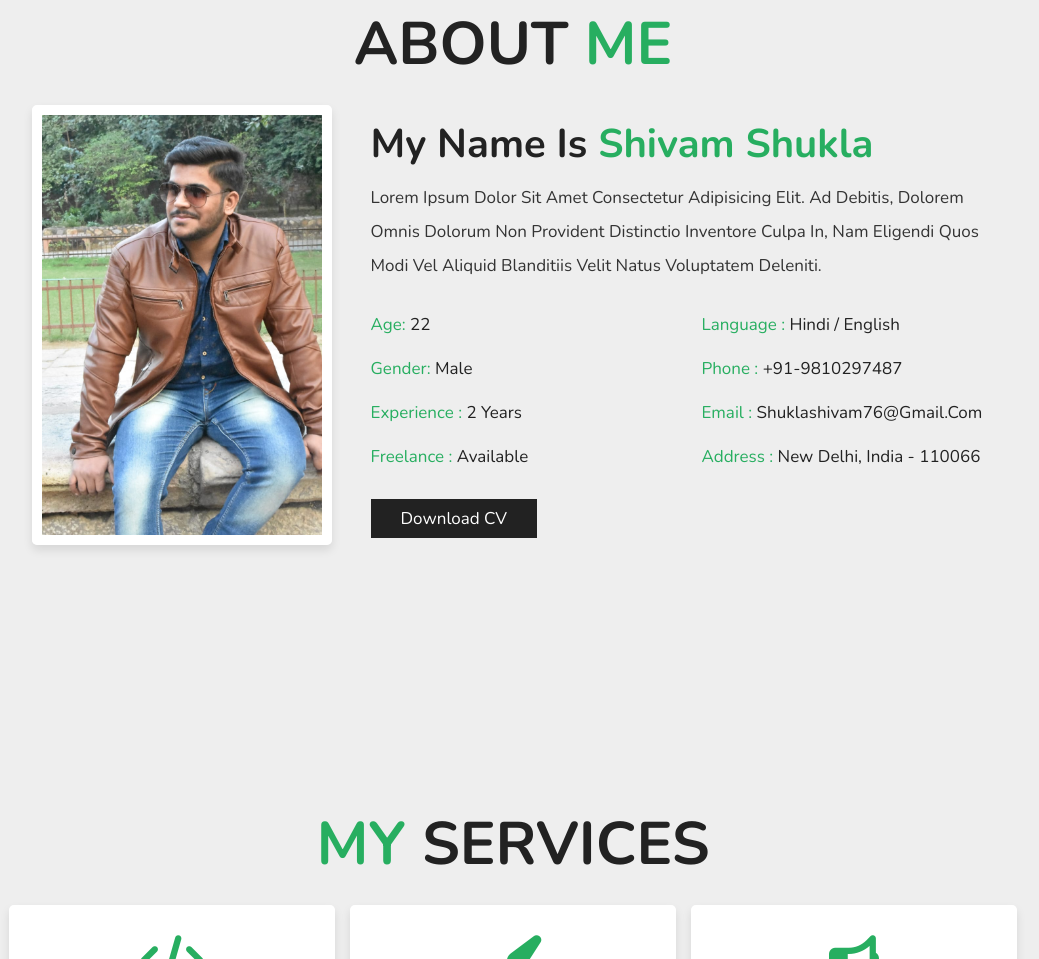
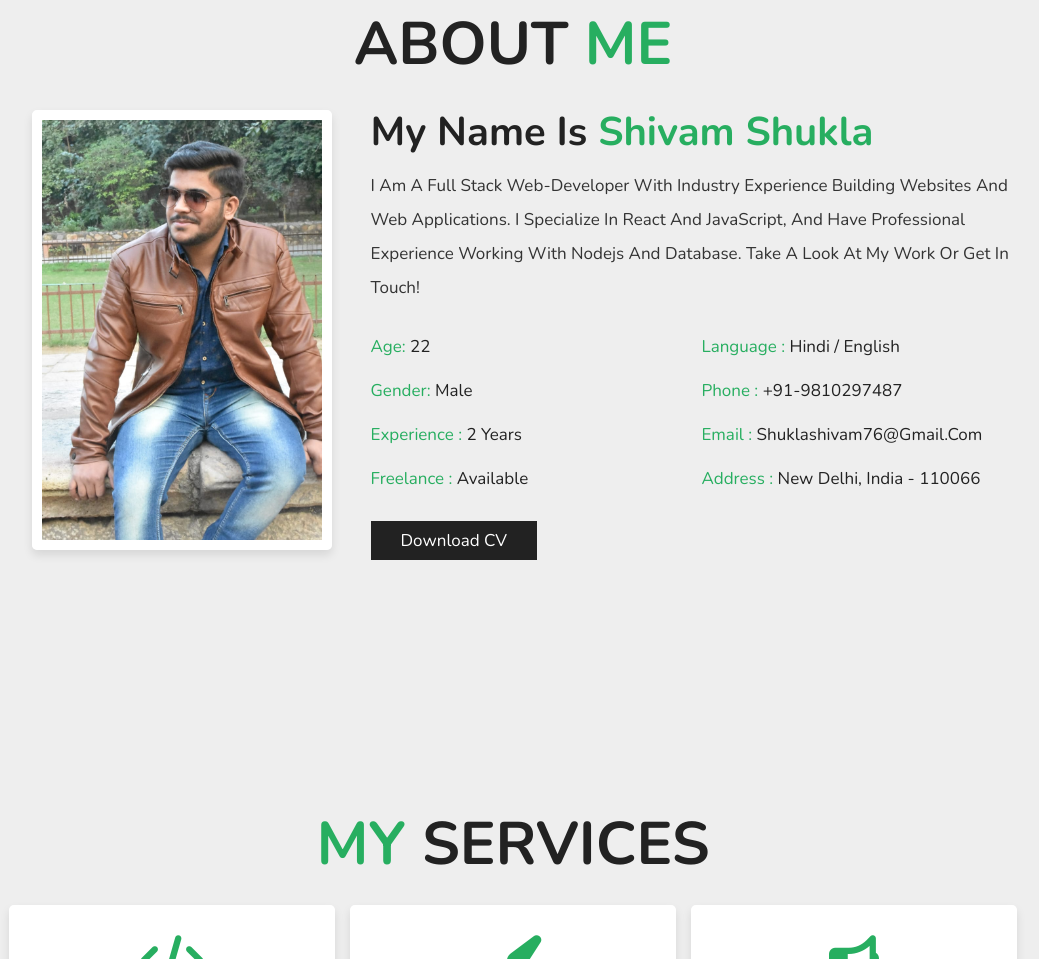
Before and after one commit to SHIvamShukla2818/firstbuild, a plain HTML site: page index.html in a window 1280 px wide. Shown: the part 817-1776 px from the top of the page, without its empty margins (102-1141 px from the left). Drawn offline with nearby package versions, Linux system fonts and the light colour scheme; a web font is replaced by a local one.

Commit message:
Update index.html

```diff
--- a/index.html
+++ b/index.html
@@ -63,7 +63,10 @@
 
             <div class="content">
                 <h3> my name is <span> shivam shukla </span> </h3>
-                <p class="info">Lorem ipsum dolor sit amet consectetur adipisicing elit. Ad debitis, dolorem omnis dolorum non provident distinctio inventore culpa in, nam eligendi quos modi vel aliquid blanditiis velit natus voluptatem deleniti.</p>
+                <p class="info"> I am a Full stack Web-Developer with industry experience building
+            websites and web applications. I specialize in React and JavaScript,
+            and have professional experience working with Nodejs and Database.
+            Take a look at my work or get in touch!</p>
                 <div class="box-container">
                     <div class="box">
                         <p> <span> age: </span> 22 </p>
```
